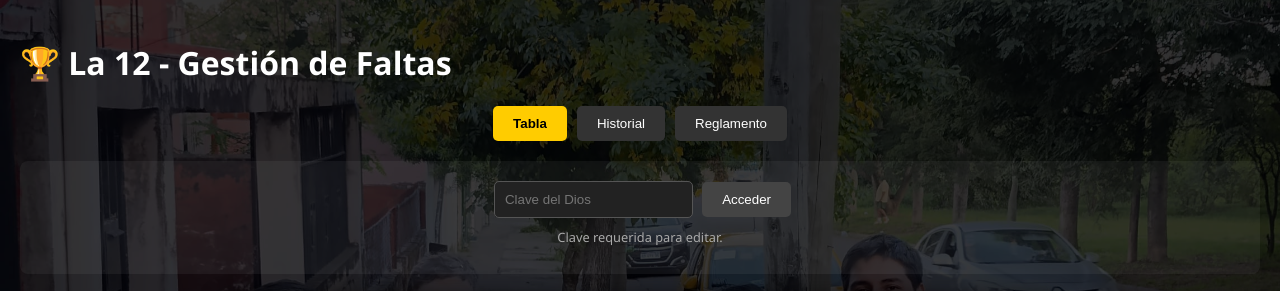
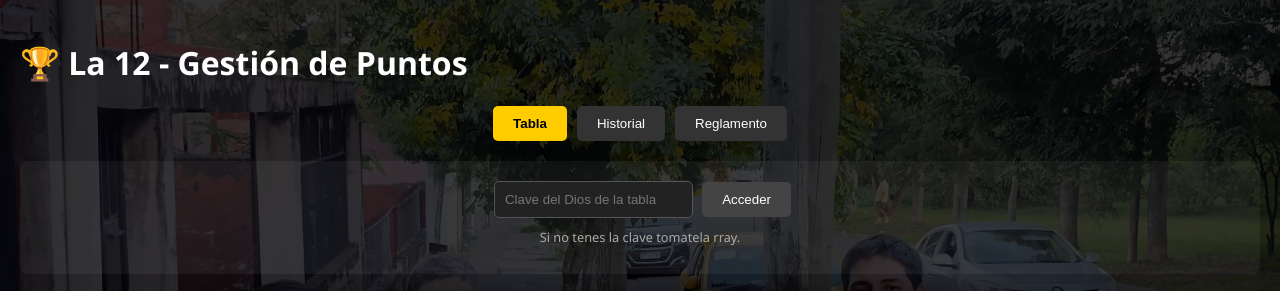
Before and after one commit to nicoyabichino/la12, a website: page index.html in a window 1280 px wide. Shown: the top 291 px of the page. Drawn offline with Linux system fonts and the light colour scheme; no server answers.

Commit message:
Update index.html

```diff
--- a/index.html
+++ b/index.html
@@ -37,7 +37,7 @@
 </head>
 <body>
 
-    <h1>🏆 La 12 - Gestión de Faltas</h1>
+    <h1>🏆 La 12 - Gestión de Puntos</h1>
 
     <div class="nav">
         <button onclick="ver('tabla')" id="btn-tabla" class="active">Tabla</button>
@@ -46,9 +46,9 @@
     </div>
 
     <div class="controles">
-        <input type="password" id="password" placeholder="Clave del Dios">
+        <input type="password" id="password" placeholder="Clave del Dios de la tabla">
         <button onclick="validarYGuardarClave()" style="background: #444;">Acceder</button>
-        <p id="status-clave" style="font-size: 0.8em; margin-top: 5px; color: #aaa;">Clave requerida para editar.</p>
+        <p id="status-clave" style="font-size: 0.8em; margin-top: 5px; color: #aaa;">Si no tenes la clave tomatela rray.</p>
     </div>
 
     <div id="tabla" class="seccion active-section">
```
